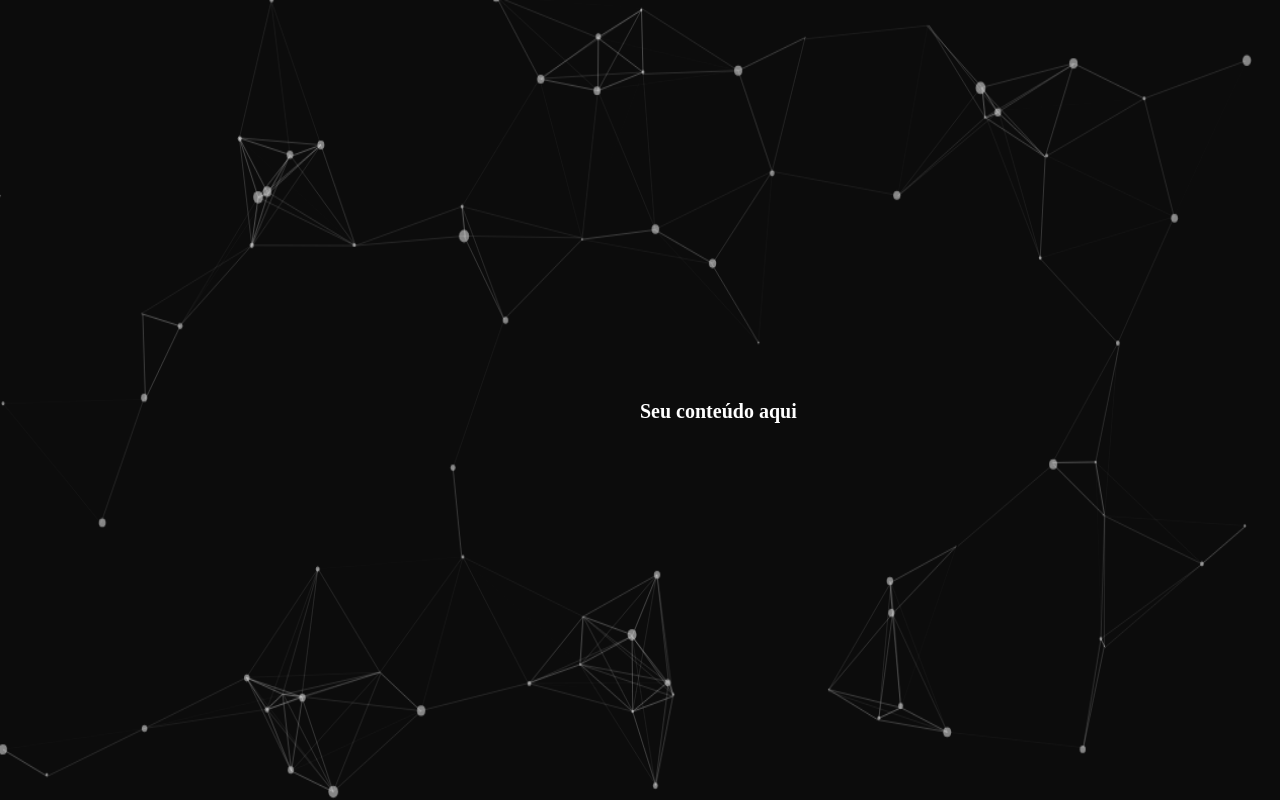
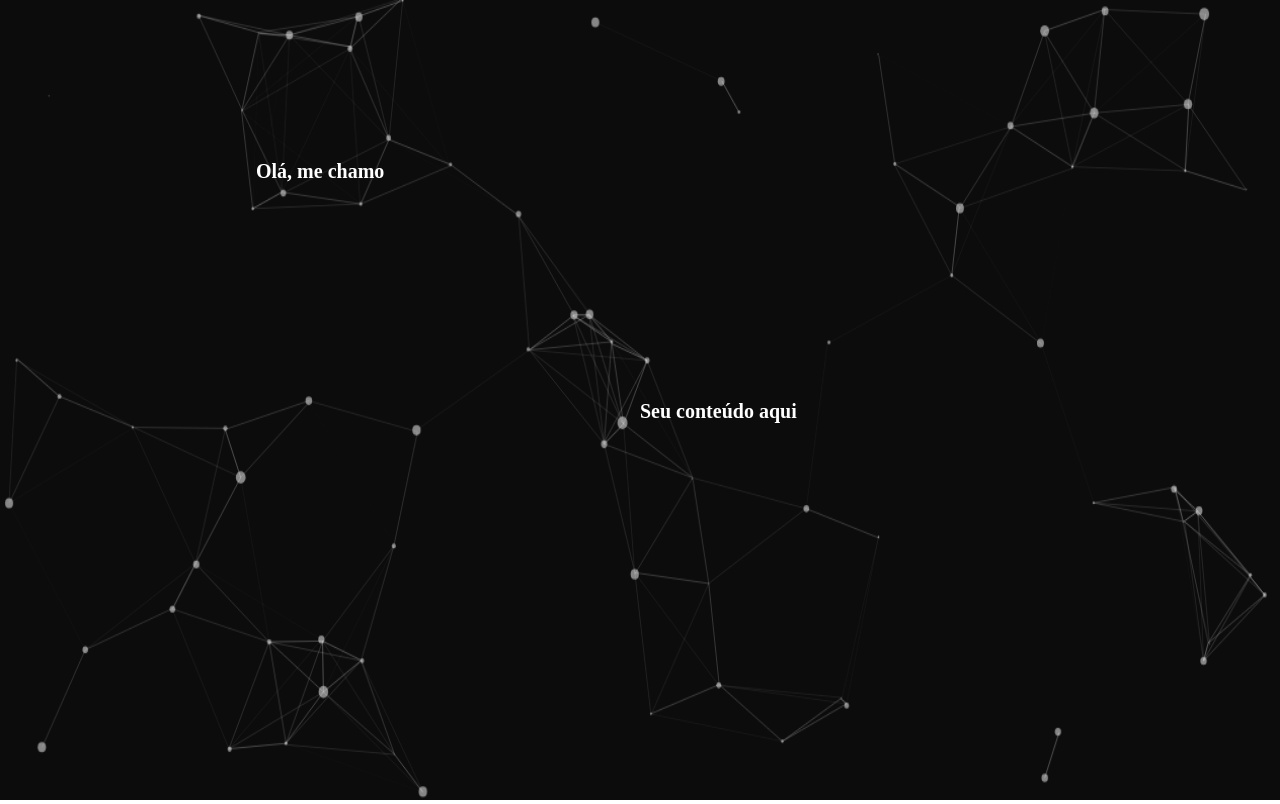
Before and after one commit to Tiagonuness/website, a React (Vite) app: page / in a window 1280 px wide. Built offline with nearby package versions, Linux system fonts and the light colour scheme.

Commit message:
já é um avanço

```diff
--- a/src/App.jsx
+++ b/src/App.jsx
@@ -1,9 +1,11 @@
 import React from 'react';
+import Home from '../src/pages/Home/Home';
 import './index.css';
 
 function App() {
   return (
     <div className="App">
+      <Home />
       <h1>Seu conteúdo aqui</h1>
     </div>
   );
--- a/src/pages/Home/Home.css
+++ b/src/pages/Home/Home.css
@@ -0,0 +1,7 @@
+.apresentação {
+    position: absolute;
+    color: white;
+    font-size: 20px;
+    top: 20%;
+    left: 20%;
+}
--- a/src/pages/Home/Home.jsx
+++ b/src/pages/Home/Home.jsx
@@ -0,0 +1,13 @@
+import React from "react";
+import { introText } from "../../infos";
+import './Home.css'
+
+function Home () {
+    return (
+        <div id="introText" className="introText">
+            <h1 className="apresentação">{introText.title}</h1>
+        </div>
+    )
+}
+
+export default Home
```
